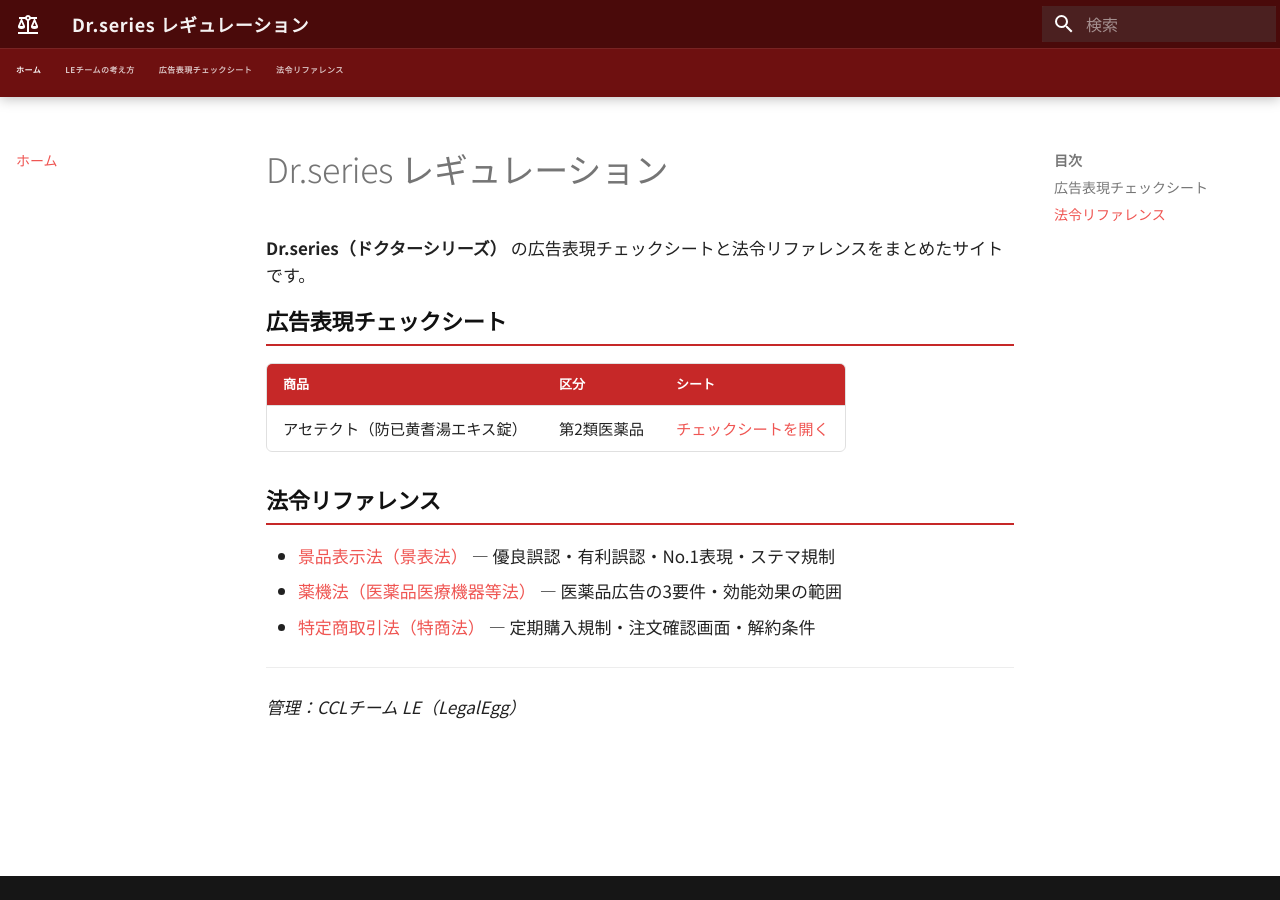
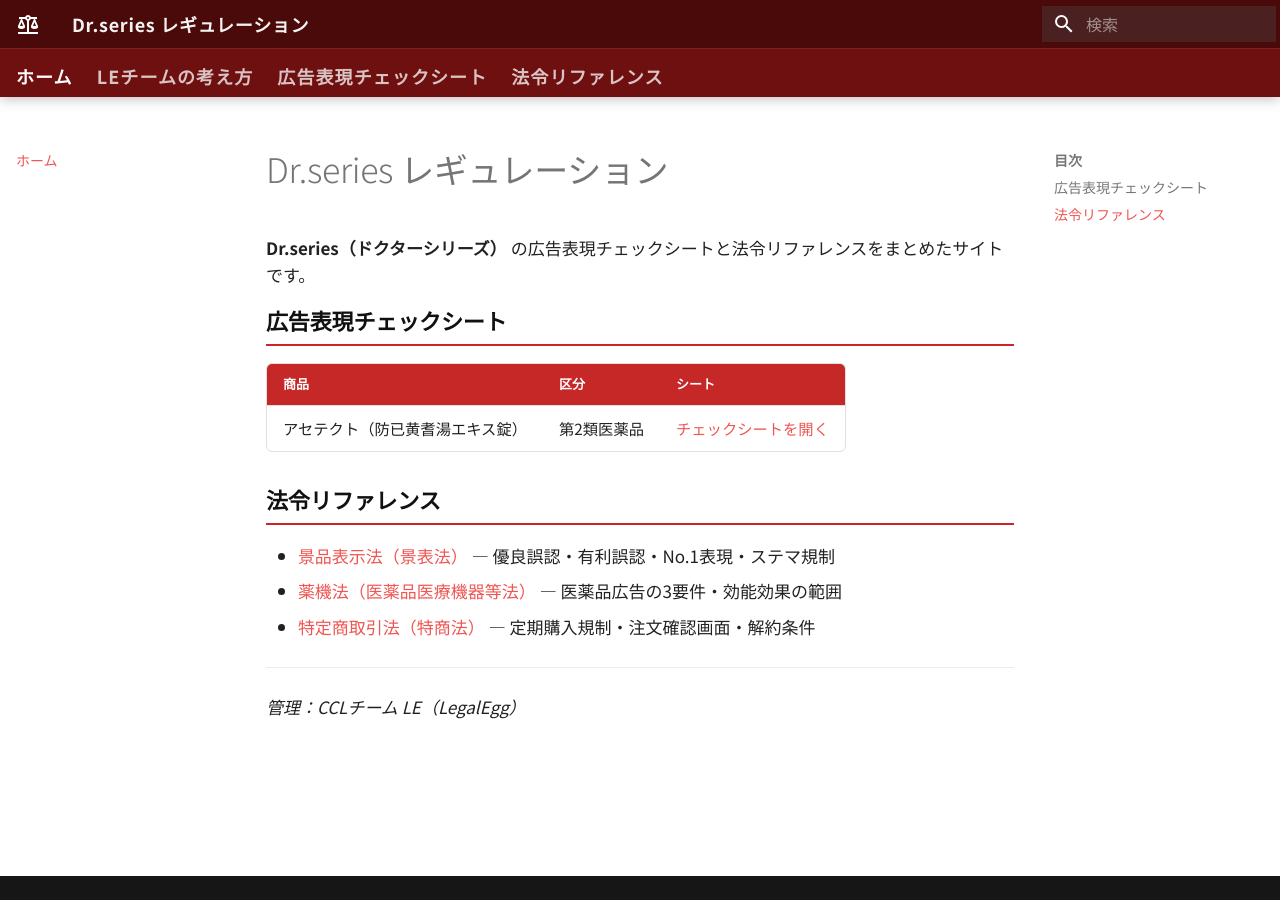
Before and after one commit to yomite-ys/drseries-regulation-site, an MkDocs documentation site: the page built from docs/index.md, in a window 1280 px wide. Built offline with MkDocs 1.6.1 and Material for MkDocs 9.7.7, drawn with Linux system fonts in a browser that asks for light colours.

Commit message:
fix: タブのフォントサイズを0.9remに変更

```diff
--- a/docs/stylesheets/extra.css
+++ b/docs/stylesheets/extra.css
@@ -19,7 +19,7 @@
 }
 
 .md-tabs__link {
-  font-size: 0.8em !important;
+  font-size: 0.9rem !important;
   font-weight: 700 !important;
   letter-spacing: 0.06em;
   opacity: 0.75;
```
